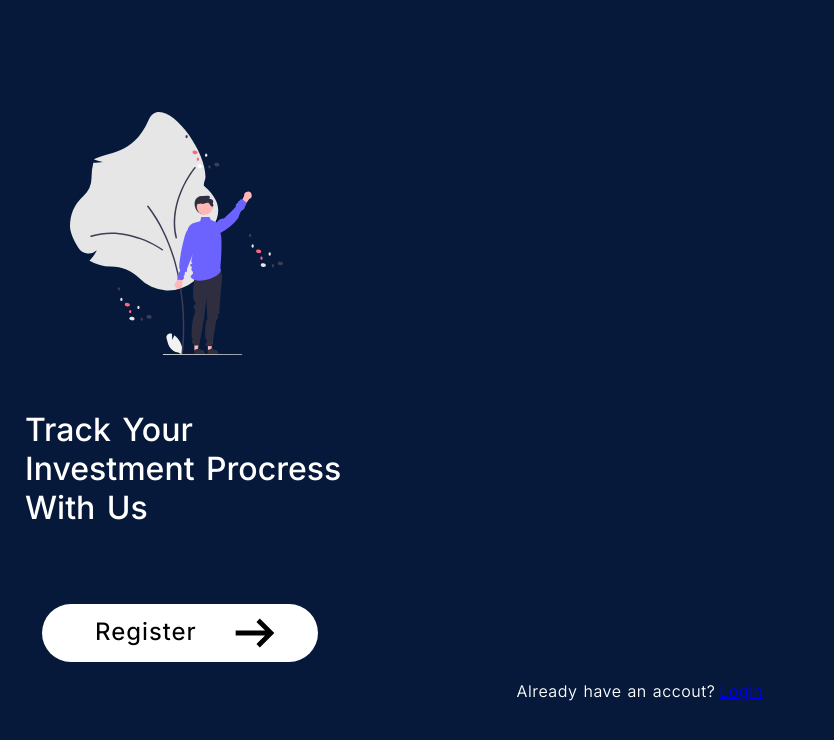
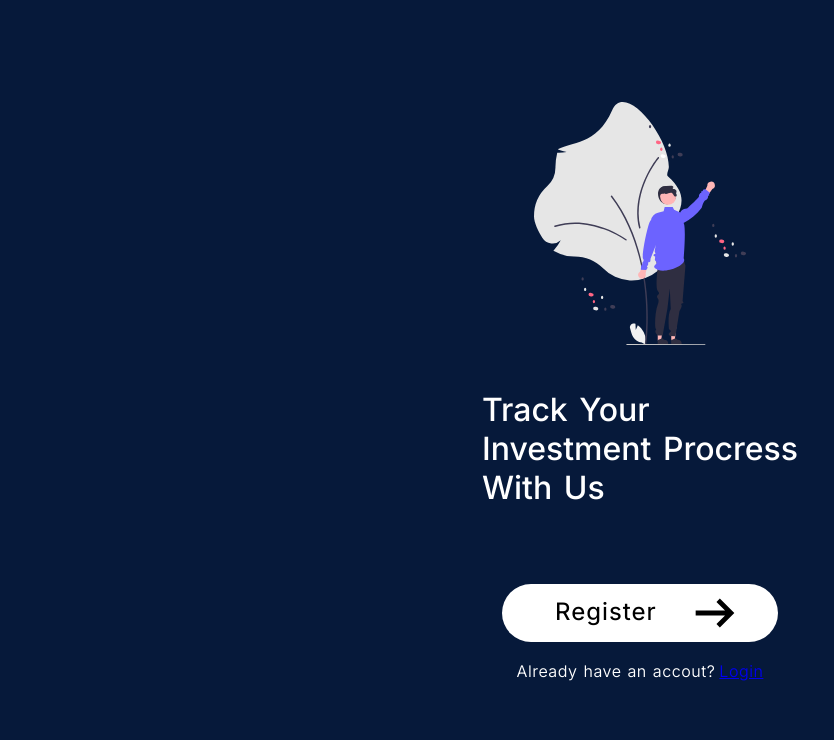
Before and after one commit to Saifmk10/investo, a PHP site: page / in a window 1280 px wide. Shown: the top 740 px of the page, without its empty margins (0-834 px from the left). Run offline with PHP 8.4, Linux system fonts and the light colour scheme.

Commit message:
few modifications in the layouting has been made so its useable for pc users too

```diff
--- a/index.html
+++ b/index.html
@@ -15,12 +15,14 @@
         <h2 class="welcoming-text-decor">Track Your<br> Investment Procress <br>With Us</h2>
     </div>
 
+    <div class="button-parent-div">
         <a href="registration_page.html" class="button_link">
             <div class="button">
                 <h3 class="register-decor">Register</h3>
                 <img src="arrow_right_alt_24dp_FILL0_wght400_GRAD0_opsz24.svg" alt="none" class="arrow">
             </div>
         </a>
+    </div>
 
         <div class="login-text">
             <h3 class="login-text-decor">Already have an accout?
--- a/reg_page.css
+++ b/reg_page.css
@@ -17,7 +17,7 @@ body{
     display: flex;
     height: 158px;
     width: 196px;
-    margin: 88px 0px 0px 0px;
+    margin: 68px 0px 0px 0px;
 }
 
 
--- a/registration_page.html
+++ b/registration_page.html
@@ -19,7 +19,7 @@
         <input type="text" placeholder="FIRST NAME" class="details_decor">
         <input type="text" placeholder="LAST NAME" class="details_decor">
         <input type="text" placeholder="EMAIL ID" class="details_decor">
-        <input type="text" placeholder="PIN" class="details_decor">
+        <input type="password" placeholder="PIN" class="details_decor">
     </div>
 
     <div class="register_button">
--- a/style.css
+++ b/style.css
@@ -16,18 +16,21 @@ body{
 .image{
     /* border: 2px solid yellow; */
     display: flex;
+    justify-content: center;
 
 }
 .welcoming-image{
     height: 243px;
     width: 213;
-    padding: 10px;
-    margin: 102px 0px 0px 60px;
+    /* padding: 10px; */
+    /* margin: 102px 0px 0px 60px; */
+    margin: 102px 0px 0px 0px;
 }
 
-/* .welcoming-text{
-    border: 2px solid yellow;
-} */
+.welcoming-text{
+    display: flex;
+    justify-content: center;
+} /*in case of any layout issues comment this class*/
 .welcoming-text-decor{
     color: white;
     font-family: "Inter", sans-serif;
@@ -36,9 +39,15 @@ body{
     font-style: normal;
     font-size: 4vh;
     word-spacing: 3px;
-    margin: 45px 0px 0px 25px;
+    /* margin: 45px 0px 0px 25px; */
+    margin: 45px 0px 0px 0px;
 }
 
+
+.button-parent-div{
+    display: flex;
+    justify-content: center;
+}
 .button_link{
     text-decoration: none;
     color: black;
@@ -48,7 +57,8 @@ body{
     height:58px;
     width: 276px;
     border-radius: 30px;
-    margin: 77px 0px 0px 42px;
+    /* margin: 77px 0px 0px 42px; */
+    margin: 77px 0px 0px 0px;
 
     display: flex;
 }
```
Lines whose indentation alone changed are shown as unchanged.
